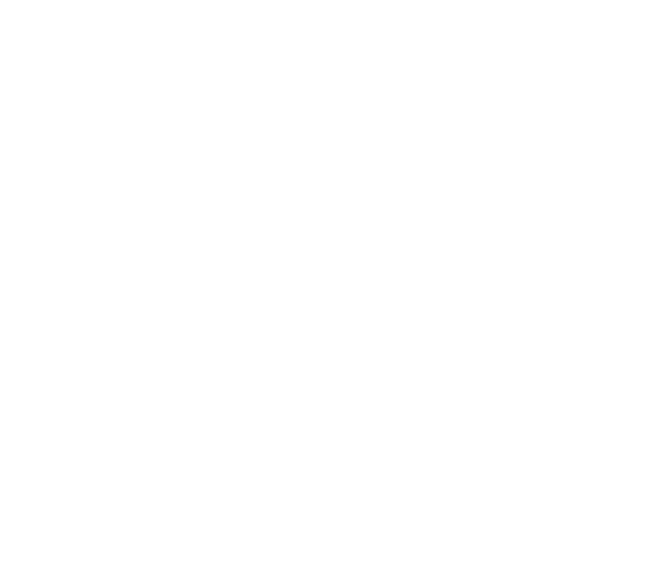
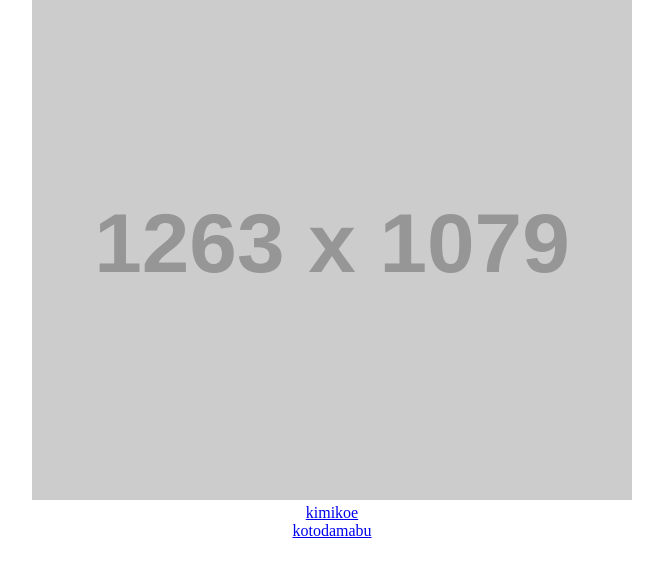
Before and after one commit to butchi/jp-kerokero, a plain HTML site: page index.html in a window 1280 px wide. Shown: the whole page, without its empty margins (308-971 px from the left). Drawn offline with Linux system fonts and the light colour scheme; placeholder pictures from the web are drawn by us.

Commit message:
ホームページ構築

```diff
--- a/index.html
+++ b/index.html
@@ -1,12 +1,39 @@
 <!DOCTYPE html>
-<html lang="en">
+<html lang="ja">
 <head>
     <meta charset="UTF-8">
     <meta http-equiv="X-UA-Compatible" content="IE=edge">
     <meta name="viewport" content="width=device-width, initial-scale=1.0">
-    <title>Document</title>
+    <title>kerokero.jp</title>
+    <style>
+      body {
+        margin: 0;
+      }
+
+      .block-content {
+        width: 600px;
+
+        margin: 0 auto;
+
+        text-align: center;
+      }
+    </style>
 </head>
 <body>
-
+  <div class="wrapper">
+    <main>
+      <div class="block-content">
+        <img src="//placehold.jp/1263x1079.png?text=kerokero.jp" width="600" height="500" alt="kerokero.jp">
+        <div class="block-link">
+          <div class="item-link">
+            <a href="https://kimikoe.com/movie/">kimikoe</a>
+          </div>
+          <div class="item-link">
+            <a href="https://kotodamabu.fun/">kotodamabu</a>
+          </div>
+        </div>
+      </div>
+    </main>
+  </div>
 </body>
 </html>
```
